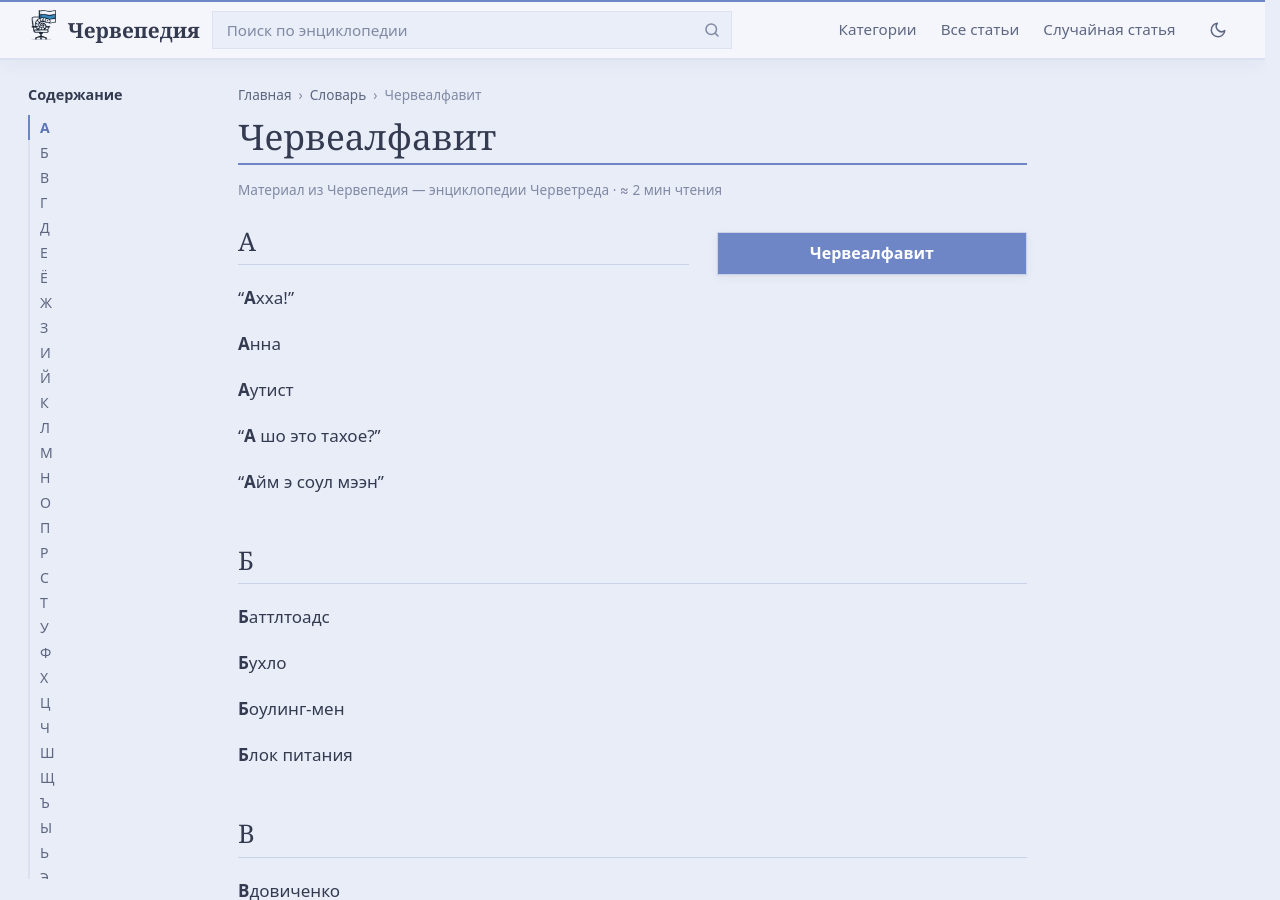
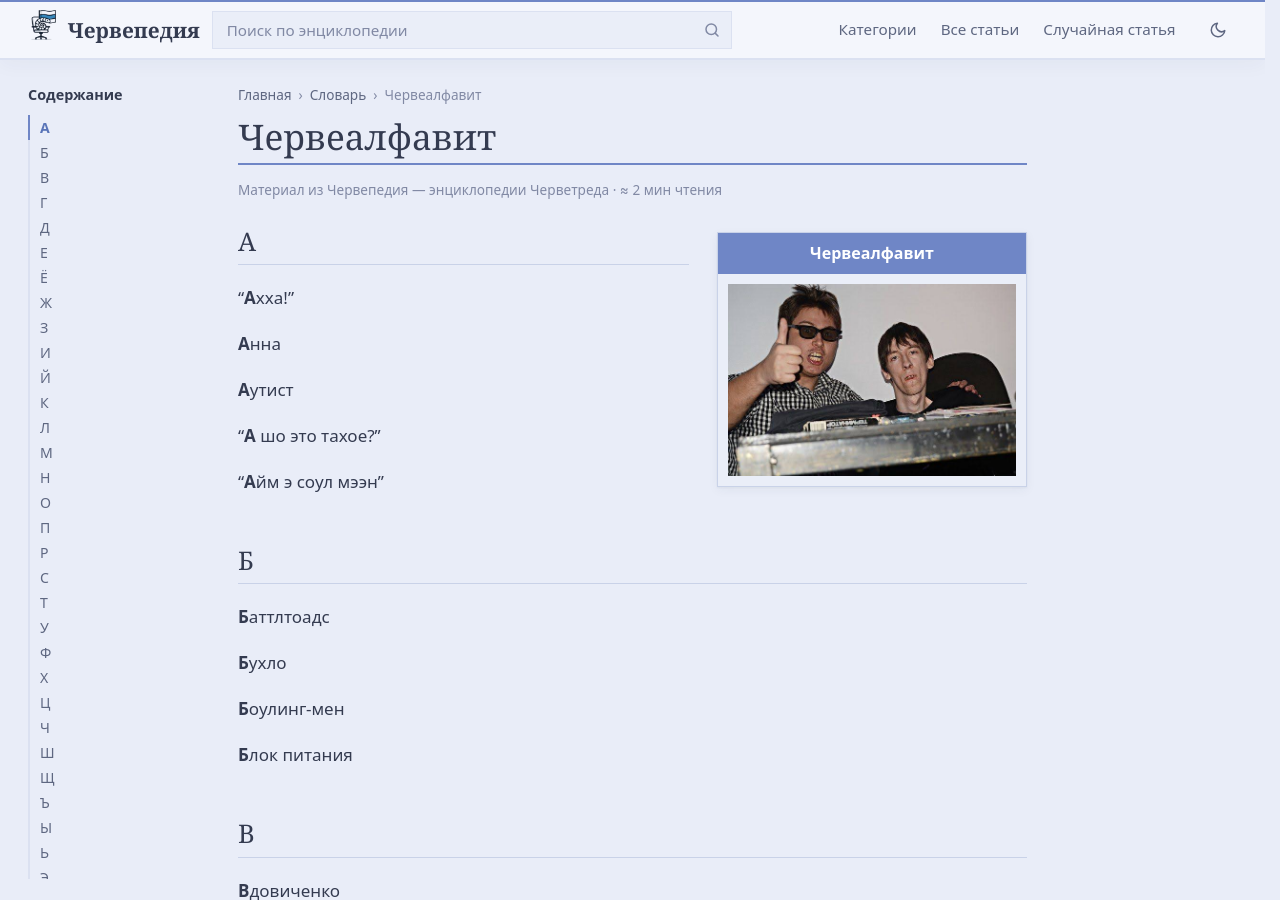
Before and after one commit to cherwepedia/cherwepedia.github.io, a Jekyll site: the page built from _posts/2026-10-28-chervealfavit.md, in a window 1280 px wide and 900 px high. Built offline with Jekyll 4.4.1, drawn with Linux system fonts in a browser that asks for light colours; comment, search, counter and statistics services are not loaded.

Commit message:
Правка статьи: Червеалфавит

```diff
--- a/_posts/2026-10-28-chervealfavit.md
+++ b/_posts/2026-10-28-chervealfavit.md
@@ -5,7 +5,7 @@
 categories: [словарь]
 
 infobox:
-  image: ""
+  image: "/assets/img/posts/2026-10/e3c854cd5d.png"
 ---
 ## А
 
```
Also changed, not shown: assets/img/posts/2026-10/e3c854cd5d.png (added).
